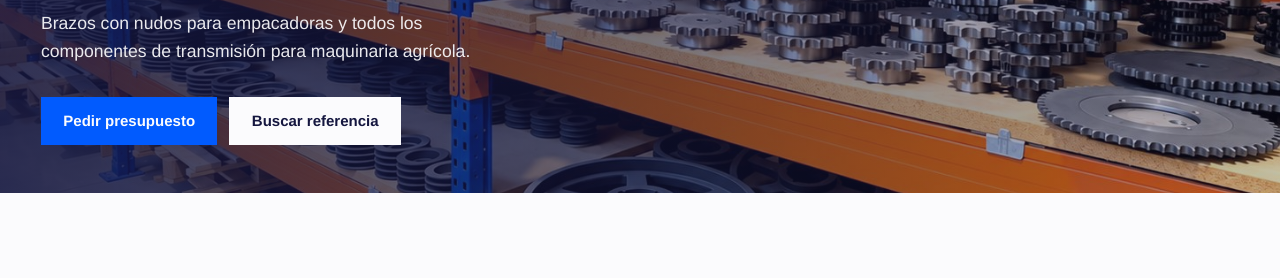
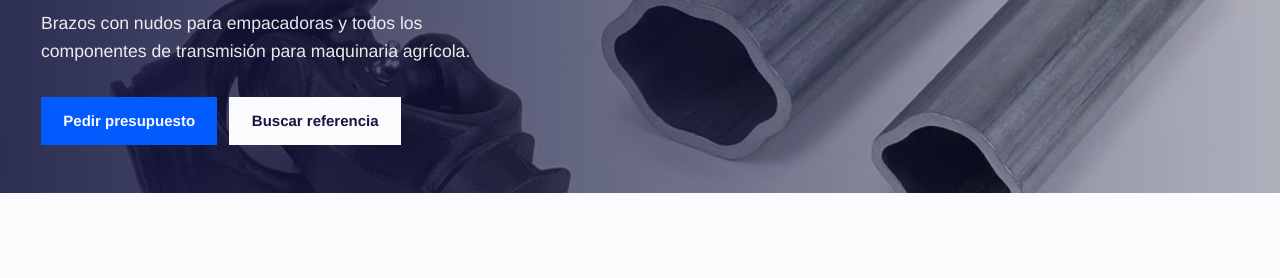
Before and after one commit to elsporxoscasarural/rodaments-segria-web, an Astro site: page /productos/agricola in a window 1280 px wide. Shown: the part 362-640 px from the top of the page. Built offline with nearby package versions, Linux system fonts and the light colour scheme; Astro itself is replaced by a stand-in of ours; a web font is replaced by a local one.

Commit message:
Productos: foto de transmisión cardan en Agrícola
- Cardan, cruceta y tubos perfilados (generada con IA, decisión del cliente), recortada a apaisada y ampliada a 2048 px
- Sustituye a la de la estantería de piñones y poleas

Co-Authored-By: Claude Opus 5.5 <noreply@anthropic.com>

```diff
--- a/src/content/familias/agricola.md
+++ b/src/content/familias/agricola.md
@@ -3,7 +3,7 @@ nombre: "Agrícola"
 orden: 5
 resumen: "Brazos con nudos para empacadoras y todos los componentes de transmisión para maquinaria agrícola."
 sectorRelacionado: "agricola"
-imagen: "../../assets/img/fotos/estanteria-pinones-y-poleas.jpg"
+imagen: "../../assets/img/fotos/cardan-agricola-producto.jpg"
 icono: "agricola"
 borrador: true
 ---
```
Also changed, not shown: docs/FOTOS.md (+1 -0 lines), src/assets/img/fotos/cardan-agricola-producto.jpg (added).
